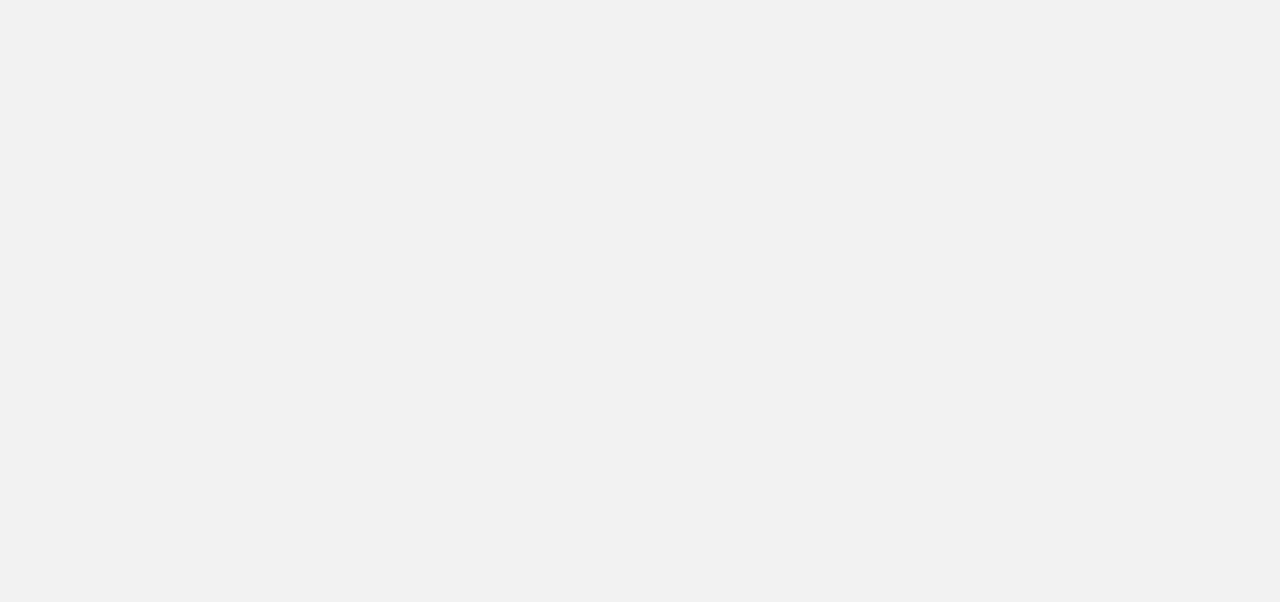
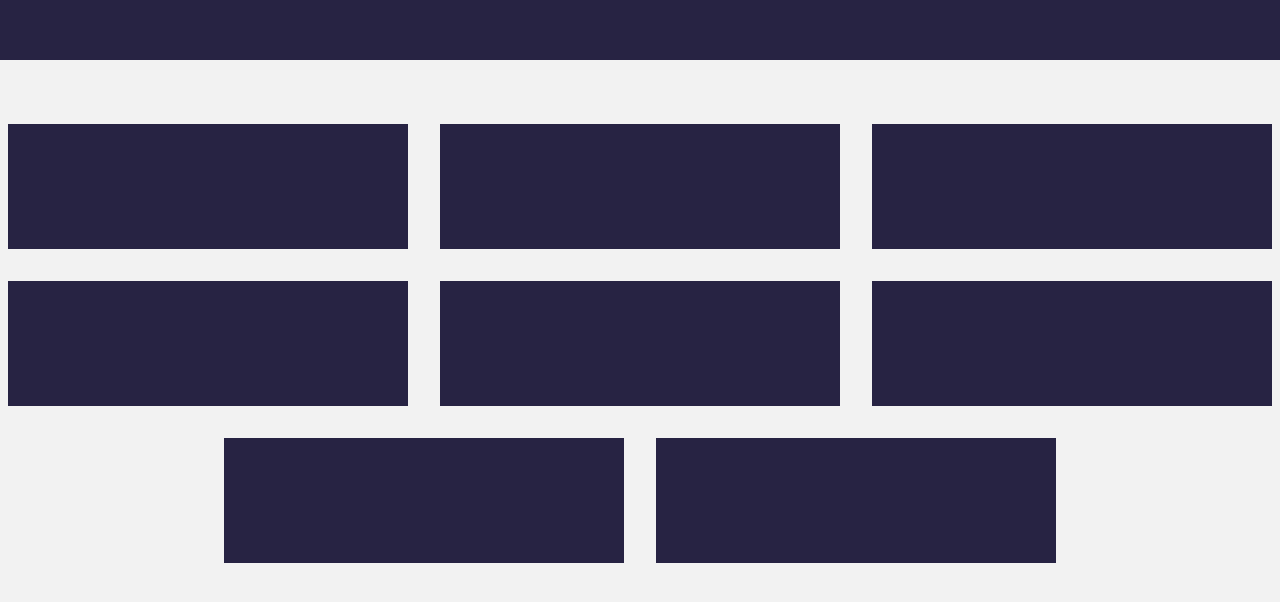
Before and after one commit to MaximeSantos/projet-16-breizh-littoral-front, a React (Vite) app: page /sports in a window 1280 px wide. Before the commit this address had no page. Shown: the part 446-1048 px from the top of the page. Before the commit the page ends 800 px from the top, so only its background shows below. Built offline with nearby package versions, Linux system fonts and the light colour scheme; a web font is replaced by a local one.

Commit message:
Setup of the HomeSport page with the scss

```diff
--- a/src/components/HomeMain/MainBanner/index.jsx
+++ b/src/components/HomeMain/MainBanner/index.jsx
@@ -24,4 +24,5 @@ function MainBanner() {
   );
 }
 
+// eslint-disable-next-line eol-last
 export default MainBanner;
--- a/src/components/HomeMain/MainBanner/style.scss
+++ b/src/components/HomeMain/MainBanner/style.scss
@@ -24,4 +24,4 @@
     aspect-ratio: 16/9;
     background-color: vars.$stroke-color;
   }
-}
+};
--- /dev/null
+++ b/src/components/HomeSport/MainSport/SportCard/index.jsx
@@ -0,0 +1,13 @@
+import './style.scss';
+
+function SportCard() {
+  return (
+    <div className="sport">
+      <button type="button" className="card-footer-right-button">
+        <div className="sport-card" />
+      </button>
+    </div>
+  );
+}
+
+export default SportCard;
--- /dev/null
+++ b/src/components/HomeSport/MainSport/SportCard/style.scss
@@ -0,0 +1,8 @@
+@use 'src/styles/vars';
+
+.sport-card {
+
+    width: 25rem;
+    aspect-ratio: 16/5;
+    background-color: vars.$stroke-color;
+}
--- /dev/null
+++ b/src/components/HomeSport/MainSport/index.jsx
@@ -0,0 +1,19 @@
+import SportCard from './SportCard';
+import './style.scss';
+
+function MainSport() {
+  return (
+    <div className="sport-container">
+      <SportCard />
+      <SportCard />
+      <SportCard />
+      <SportCard />
+      <SportCard />
+      <SportCard />
+      <SportCard />
+      <SportCard />
+    </div>
+  );
+}
+
+export default MainSport;
--- /dev/null
+++ b/src/components/HomeSport/MainSport/style.scss
@@ -0,0 +1,10 @@
+@use 'src/styles/vars';
+
+.sport-container {
+
+    display: flex;
+    flex-flow: row wrap;
+    gap: 2rem;
+    justify-content: center;
+    margin: 4rem 0;
+}
--- /dev/null
+++ b/src/components/HomeSport/SportBanner/index.jsx
@@ -0,0 +1,11 @@
+import './style.scss';
+
+function SportBanner() {
+  return (
+    <div className="sport">
+      <div className="sport-banner"> </div>
+    </div>
+  );
+}
+
+export default SportBanner;
--- /dev/null
+++ b/src/components/HomeSport/SportBanner/style.scss
@@ -0,0 +1,14 @@
+@use 'src/styles/vars';
+
+.sport {
+
+    display: flex;
+    justify-content: center;
+}
+.sport-banner {
+
+    margin-top: 2%;
+    width: 80rem;
+    aspect-ratio: 16/5;
+    background-color: vars.$stroke-color;
+}
--- /dev/null
+++ b/src/components/HomeSport/index.jsx
@@ -0,0 +1,15 @@
+import MainSport from './MainSport';
+import Navbar from '../Navbar';
+import SportBanner from './SportBanner';
+
+function HomeSport() {
+  return (
+    <div>
+      <Navbar />
+      <SportBanner />
+      <MainSport />
+    </div>
+  );
+}
+
+export default HomeSport;
--- a/src/router.jsx
+++ b/src/router.jsx
@@ -3,6 +3,7 @@ import { createBrowserRouter } from 'react-router-dom';
 import Home from './pages/Home';
 import Test from './pages/Test';
 import Error404 from './pages/Error404';
+import HomeSport from './components/HomeSport';
 
 const router = createBrowserRouter([
   {
@@ -14,6 +15,10 @@ const router = createBrowserRouter([
     element: <Test />,
   },
   {
+    path: '/sports',
+    element: <HomeSport />,
+  },
+  {
     path: '*',
     element: <Error404 />,
   },
```
Also changed, not shown: src/pages/HomeSport.jsx (added, +13 -0 lines), src/components/HomeSport/style.scss (added).
